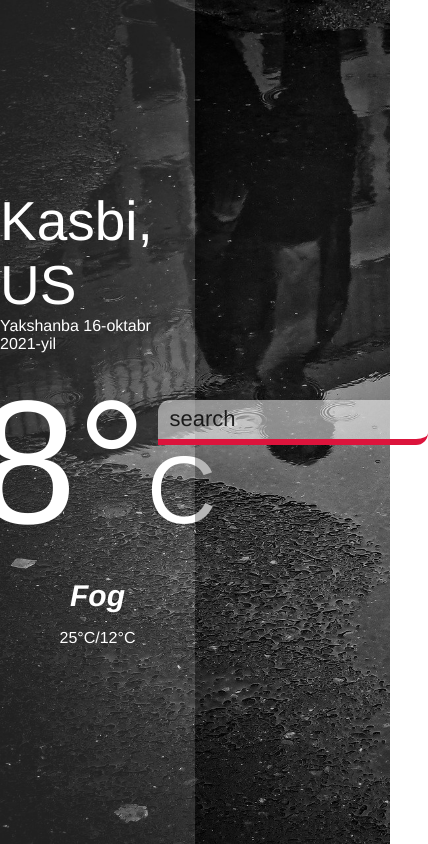
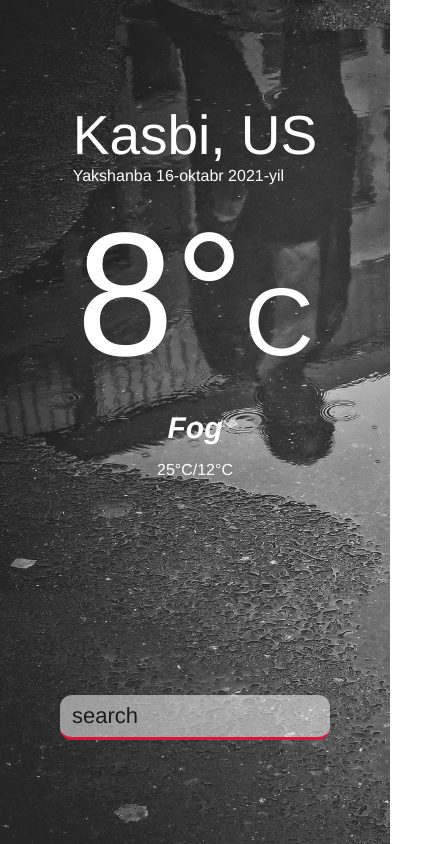
Before and after one commit to mukhriddin-dev/weatherApp, a plain HTML site: page index.html in a window 390 px wide. Shown: the whole page, 428 px wide, since content can reach past the window. Drawn offline with Linux system fonts and the light colour scheme.

Commit message:
3 version

```diff
--- a/style.css
+++ b/style.css
@@ -85,3 +85,90 @@ main .temp-in , .fog , .temps{
 ::placeholder{
   color:rgba(0, 0, 0, 0.836);
 }
+
+@media only screen and (max-width:576px){
+  .app-wrap{
+    display: flex;
+    width: 100%;
+    height: 100vh;
+    background-image: url(./rain-gf3e139ed4_1920.jpg);
+    background-size: cover;
+    background-repeat: no-repeat;
+    display: flex;
+    flex-direction: column;
+  }
+
+
+  main{
+    width: 100%;
+    height: 70vh;
+    display: flex;
+    justify-content: center;
+    align-items: center;
+    flex-direction: column;
+    color: white;
+    background: rgba(136, 136, 136, 0.24);
+  }
+
+  .city{
+  font-size: 55px;
+  }
+
+  main .temp-in , .fog , .temps{
+    display: inline-block;
+    text-align: center;
+    margin: 0.5rem;
+  }
+  .fog{
+    font-style: italic;
+    font-size: 30px;
+    font-weight: 600;
+  }
+  .temp{
+    display: flex;
+    flex-direction: column;
+  }
+
+  .temp-in{
+    font-size: 11rem;
+    margin: 10px;
+  }
+
+  .temp-in span{
+    font-size: 6rem;
+  }
+
+
+  .header{
+    display: flex;
+    justify-content: center;
+    align-items: center;
+    width: 100%;
+    background: rgba(128, 128, 128, 0.288);
+    height: 30vh;
+  }
+
+  .header input{
+    width: 270px;
+    height: 45px;
+    outline: none;
+    border: none;
+    color: rgb(0, 9, 17);
+    border-bottom: crimson 3px solid;
+    padding: 4px 12px;
+    font-size: 22px;
+    border-radius: 12px ;
+    transition: 0.1s ease-out;
+    background: rgba(255, 255, 255, 0.521);
+  }
+
+  .header input:focus{
+    background: rgba(235, 235, 235, 0.822);
+    border-bottom: rgba(238, 85, 85, 0.993) 6px solid;
+    color: rgb(255, 0, 0);
+  }
+
+  ::placeholder{
+    color:rgba(0, 0, 0, 0.836);
+  }
+}
```
